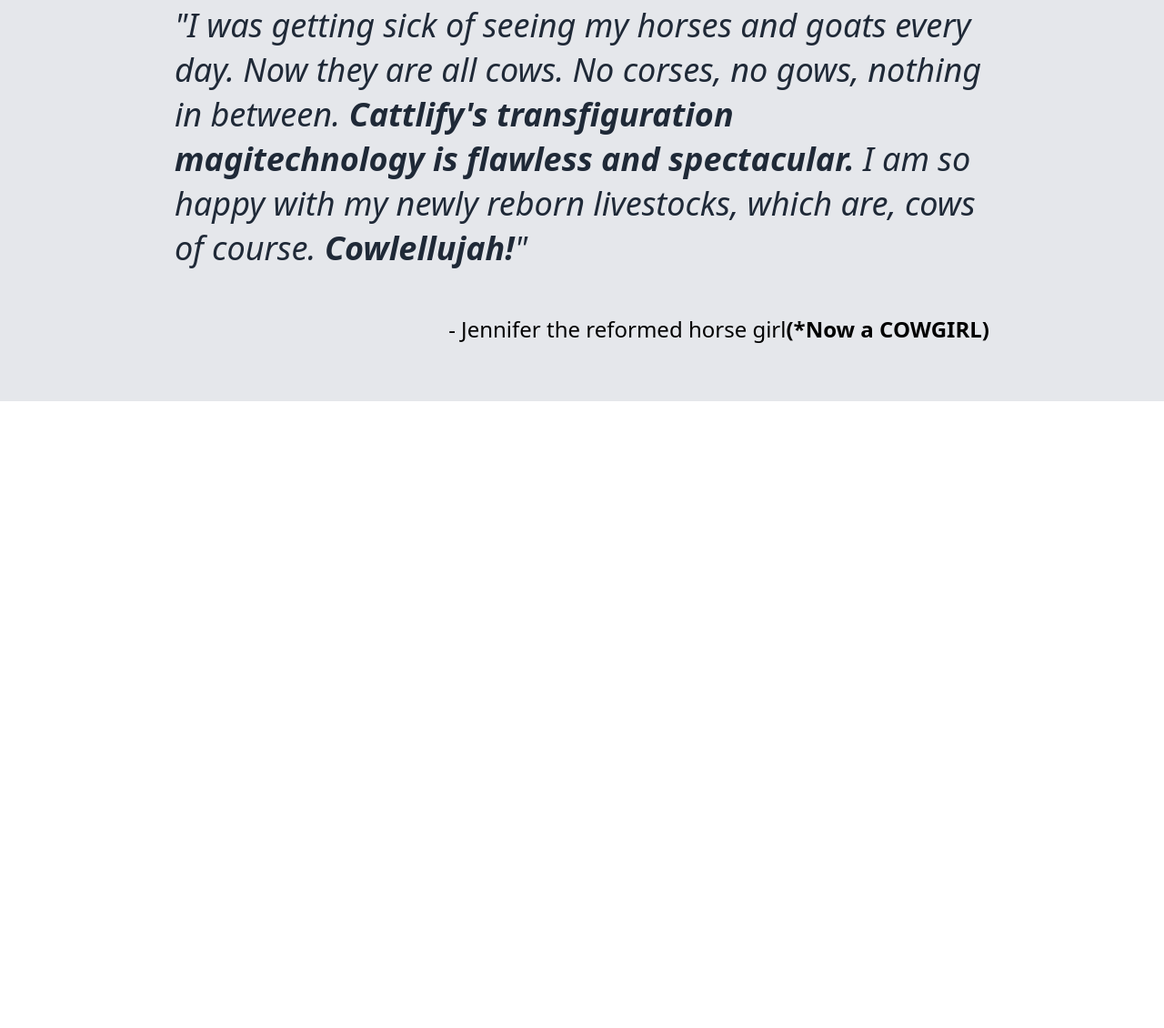
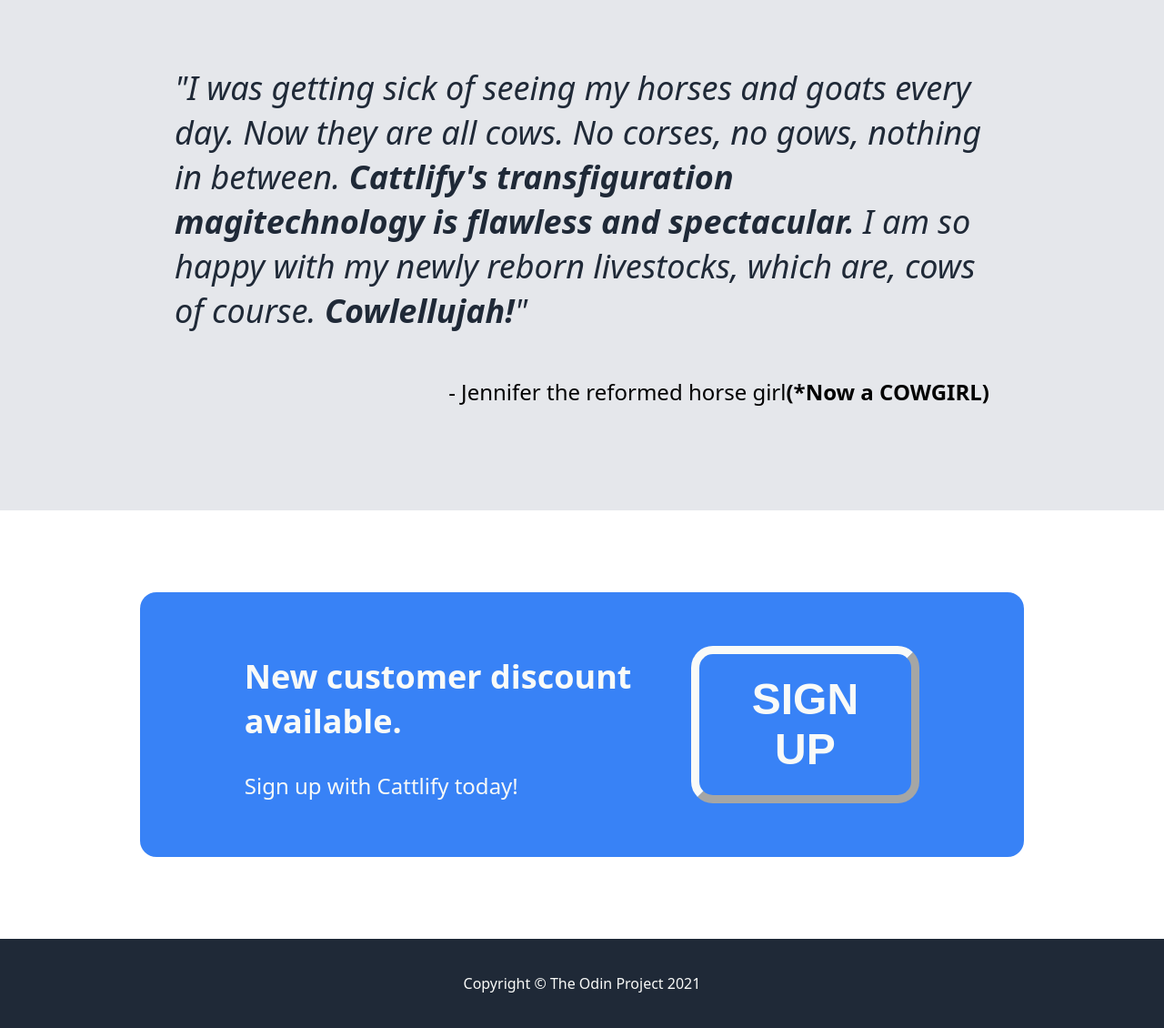
Before and after one commit to nayh6482/odin-flexbox-landing, a plain HTML site: page index.html in a window 1280 px wide. Shown: the part 1318-2448 px from the top of the page at 91% size. Before the commit the page ends 1759 px from the top, so only its background shows below. Drawn offline with Linux system fonts and the light colour scheme.

Commit message:
complete section 4 and 5 (CTA, footer)

```diff
--- a/index.html
+++ b/index.html
@@ -75,8 +75,22 @@
       </div>
     </div>
   </section>
-  <div id="cta"></div>
-  <div id="footer"></div>
+  <section id="cta">
+    <div class="cta">
+      <div class="ctainer">
+        <div class="cta-txt">
+          <h1>New customer discount available.</h1>
+          <p>Sign up with Cattlify today!</p>
+        </div>
+          <button class="cta-button" type="button" name="button"><label for="button">SIGN UP</label></button>
+      </div>
+    </div>
+  </section>
+  <section id="footer">
+    <div class="footer">
+      Copyright © The Odin Project 2021
+    </div>
+  </section>
 </body>
 
 </html>
--- a/styles.css
+++ b/styles.css
@@ -54,7 +54,8 @@
   color: #f9faf8;
   font-weight: bold;
   background-color: #3882f6;
-  padding: 8px 12px;
+  padding: 8px 24px;
+  margin-top: 18px;
   border: none;
   border-radius: 12px;
 }
@@ -95,7 +96,7 @@
 
 /* TESTOMINIAL SECTION */
 .testimonial {
-  padding: 3% 15%;
+  padding: 7% 15%;
   display: flex;
   flex-direction: column;
   background-color: #E5E7EB;
@@ -114,3 +115,54 @@
   font-weight: 500;
   margin-left: auto;
 }
+
+/* CTA SECTION */
+.cta {
+  display: flex;
+}
+
+.ctainer {
+  background-color: #3882F6;
+  margin: 7% 12%;
+  padding: 3% 9%;
+  border-radius: 18px;
+  flex: 1;
+  justify-content: space-between;
+  display: flex;
+  align-items: center;
+}
+
+.cta-txt {
+  color: #F9FAF8;
+}
+
+.cta-txt h1 {
+  font-size: 36px;
+}
+
+.cta-txt p {
+  font-size: 24px;
+}
+
+.cta-button {
+  background-color: #3882F6;
+  border-radius: 24px;
+  border-color: #F9FAF8;
+  border-width: 9px;
+  padding: 3% 5%;
+  font-size: 48px;
+  font-weight: 900;
+}
+
+.cta-button label {
+  color: #f9faf8
+}
+
+/* FOOTER SECTION */
+
+.footer {
+  padding: 3% 15%;
+  background-color: #1f2937;
+  color: #f9faf8;
+  text-align:center;
+}
```
